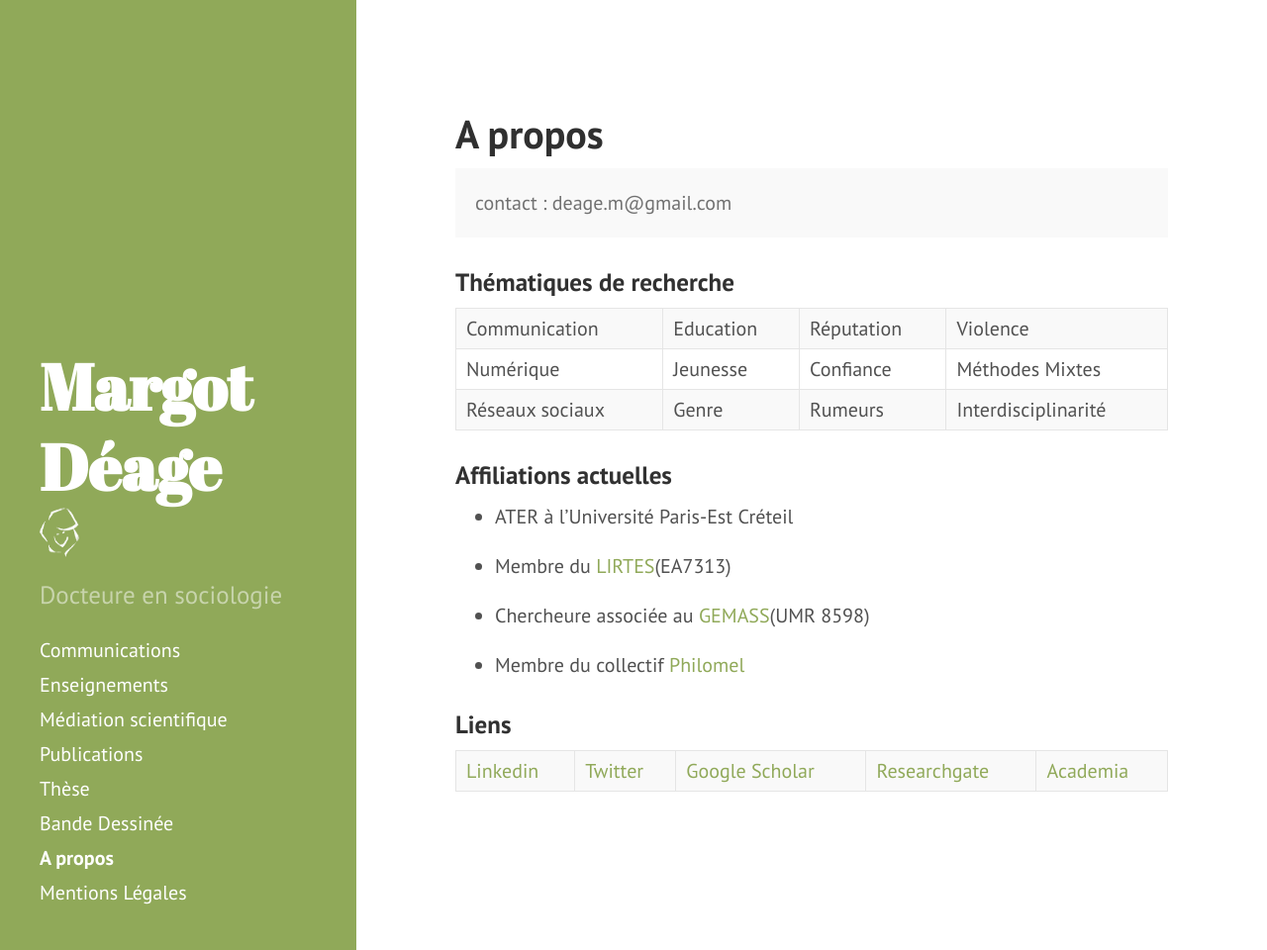
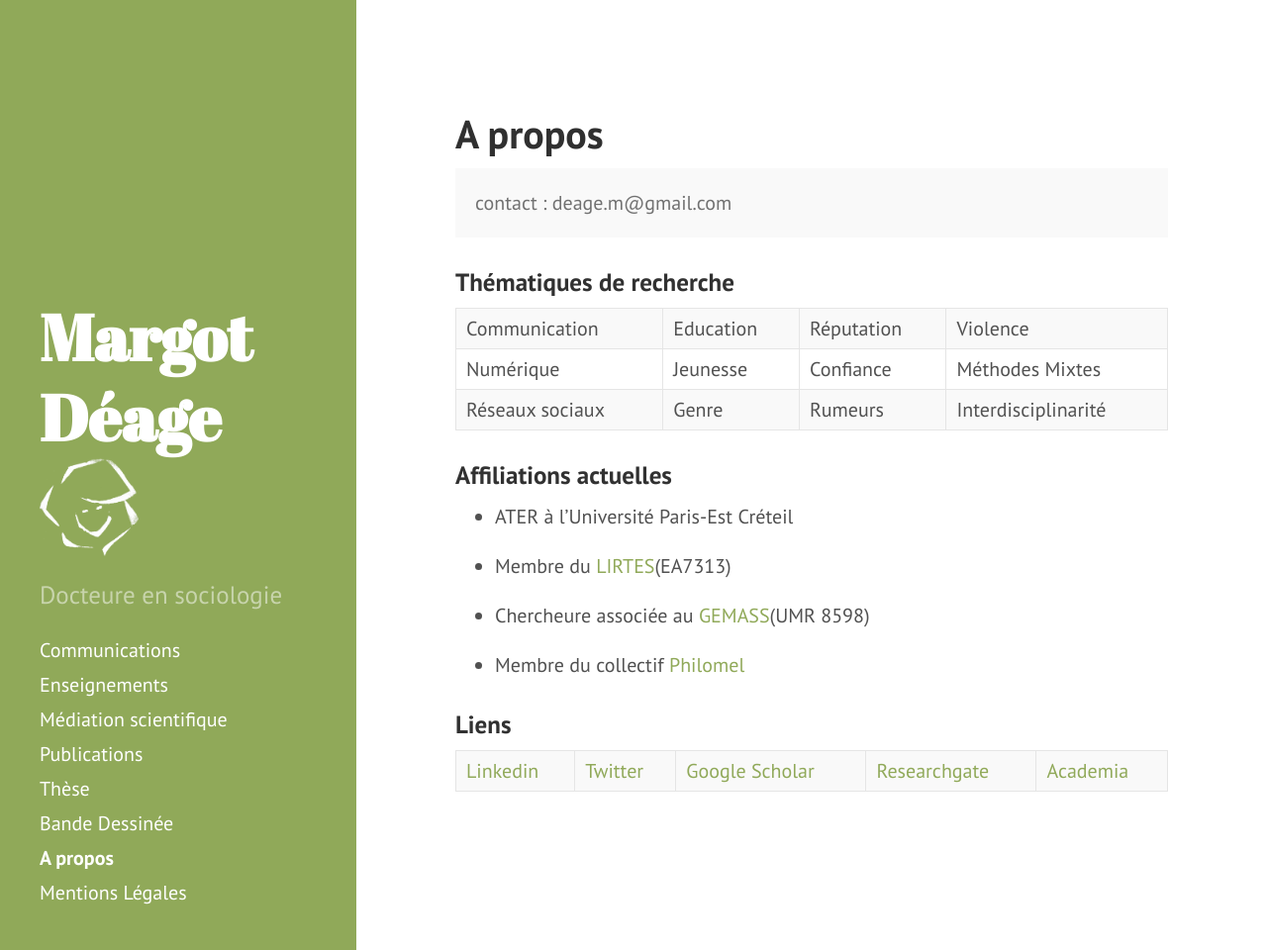
Before and after one commit to margotdeage/margotdeage.github.io, a Jekyll site: the page built from index.md, in a window 1280 px wide and 960 px high. Shown: the whole window at 99% size. Built offline with Jekyll 4.4.1, drawn with Linux system fonts in a browser that asks for light colours; the list of posts is cut into pages by our own code.

Commit message:
Update sidebar.html

```diff
--- a/_includes/sidebar.html
+++ b/_includes/sidebar.html
@@ -5,7 +5,7 @@
         <a href="{{ "/" | relative_url }}">
           {{ site.title }}
         </a>
-        <img src="https://github.com/margotdeage/margotdeage.github.io/blob/gh-pages/icon.png?raw=true" alt="Margot Déage"    width="40" height="50"/>
+        <img src="https://github.com/margotdeage/margotdeage.github.io/blob/gh-pages/icon.png?raw=true" alt="Margot Déage"    width="100" height="100"/>
       </h1>
       <p class="lead">{{ site.description }}</p>
     </div>
```
